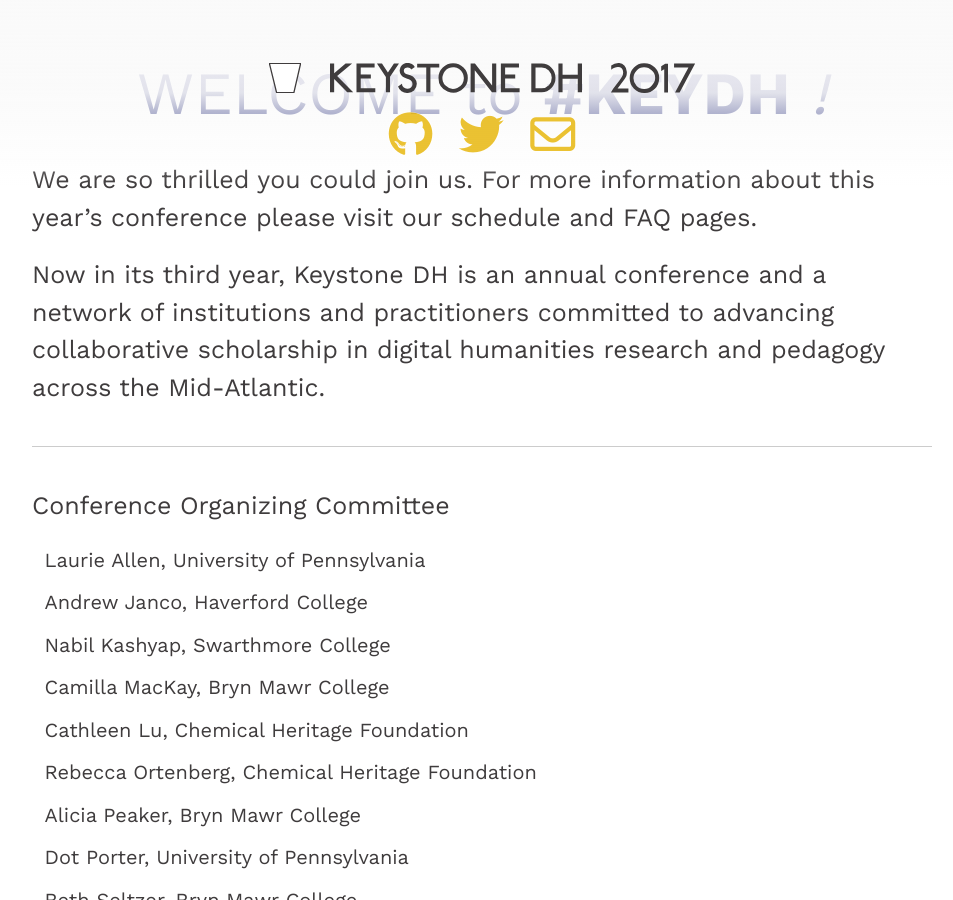
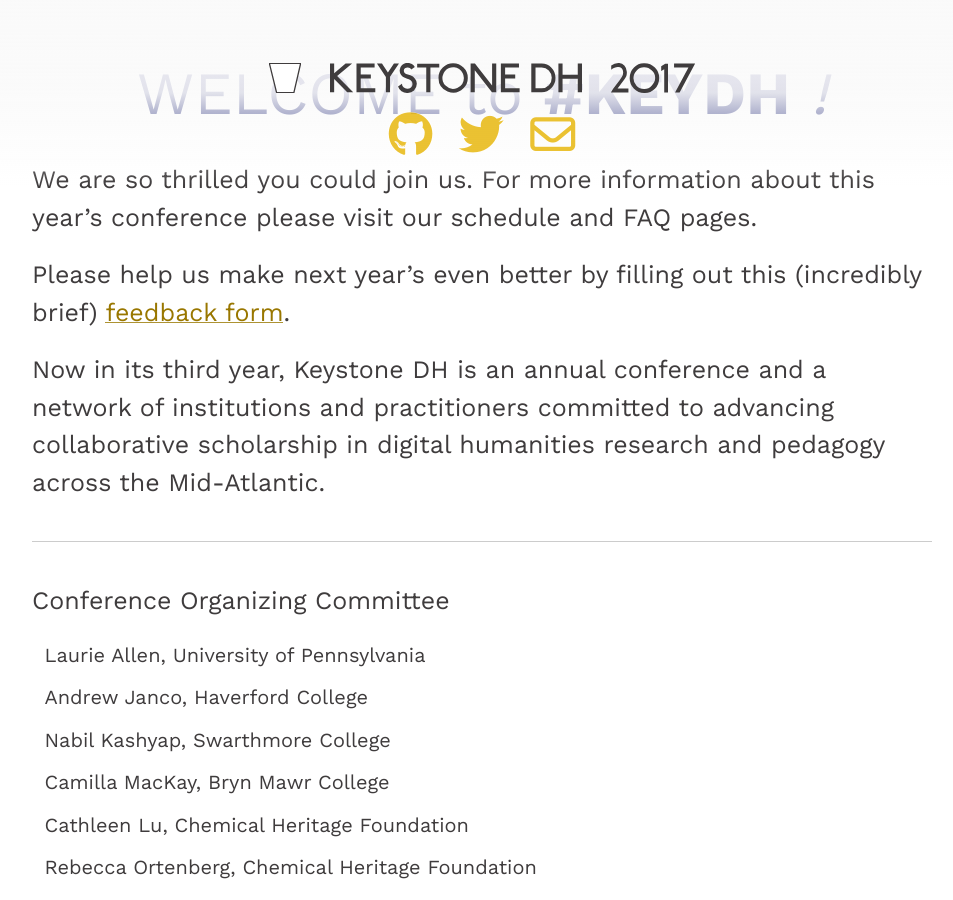
Before and after one commit to histlib/2017, a Jekyll site: the page built from index.md, in a window 1280 px wide and 900 px high, scrolled down 633 px. Shown: the whole window, without its empty margins (158-1111 px from the left). Built offline with Jekyll 4.4.1, drawn with Linux system fonts in a browser that asks for light colours; nearby versions of some CDN libraries.

Commit message:
adds feedback form

```diff
--- a/index.md
+++ b/index.md
@@ -12,6 +12,8 @@
 # WELCOME to **#KEYDH** *!*
 
 We are so thrilled you could join us. For more information about this year's conference please visit our schedule and FAQ pages.
+
+Please help us make next year's even better by filling out this (incredibly brief) [feedback form](https://goo.gl/forms/Ohe5xdhFOyW9zY102).
 
 Now in its third year, Keystone DH is an annual conference and a network of institutions and practitioners committed to advancing collaborative scholarship in digital humanities research and pedagogy across the Mid-Atlantic.
 
```
